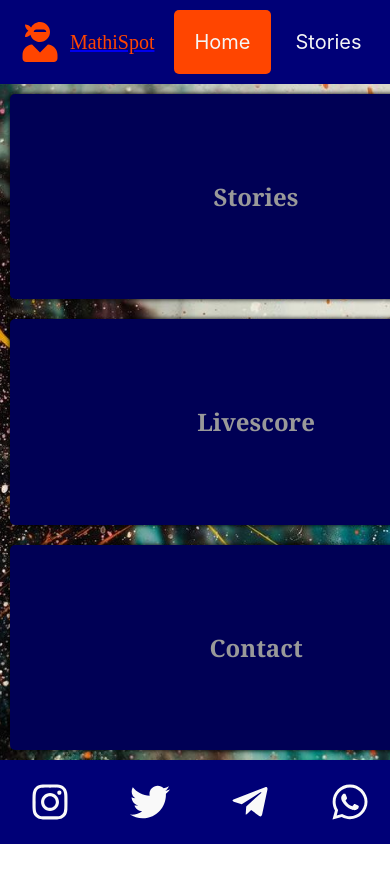
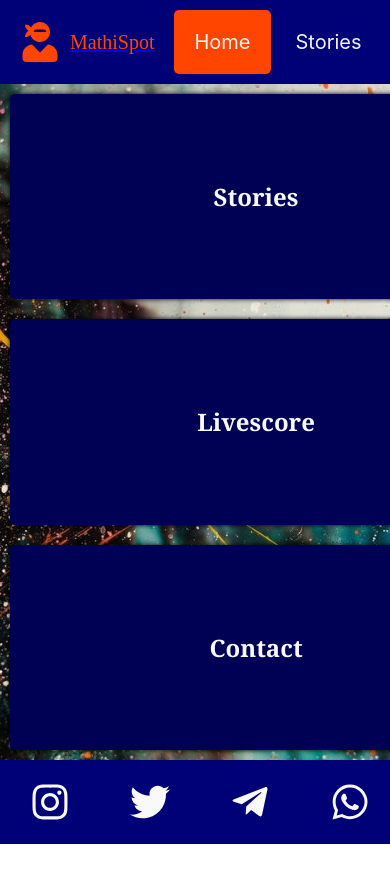
Before and after one commit to mathinez94/mathispot, a React (Create React App) app: page / in a window 390 px wide. Shown: the top 882 px of the page. Built offline with nearby package versions, Linux system fonts and the light colour scheme.

Commit message:
adjusted media query

```diff
--- a/src/copmponents/footer/Footer.css
+++ b/src/copmponents/footer/Footer.css
@@ -41,7 +41,7 @@
 
 /* MEDIA QUERRY */
 
-@media screen and (min-width: 480px) and (max-width: 768px) {
+@media only screen and (min-width: 750px) {
     .socials{
         display: flex;
         justify-content: center;
--- a/src/copmponents/navbar/Navbar.css
+++ b/src/copmponents/navbar/Navbar.css
@@ -42,7 +42,7 @@ nav a.active{
 
 
 /* MEDIA QUERRY */
-@media screen and (min-width: 480px) and (max-width: 768px) {
+@media only screen and (min-width: 750px){
     .navbar{
         width: 100%;
         height: 10vh;
--- a/src/pages/home/Home.css
+++ b/src/pages/home/Home.css
@@ -23,7 +23,7 @@
 }
 .home-div-texts{
     text-decoration: none;
-    color: #999;
+    color: #f9f9f9;
     font-size: 1.5em;
     font-weight: bold;
     font-family: Georgia, 'Times New Roman', Times, serif;
@@ -31,7 +31,7 @@
 
 /* MDEDIA SCREEN */
 
-@media screen and (min-width: 480px) and (max-width: 768px) {
+@media only screen and (min-width: 750px) {
     .home{
         width: 600px;
         margin: auto;
```
